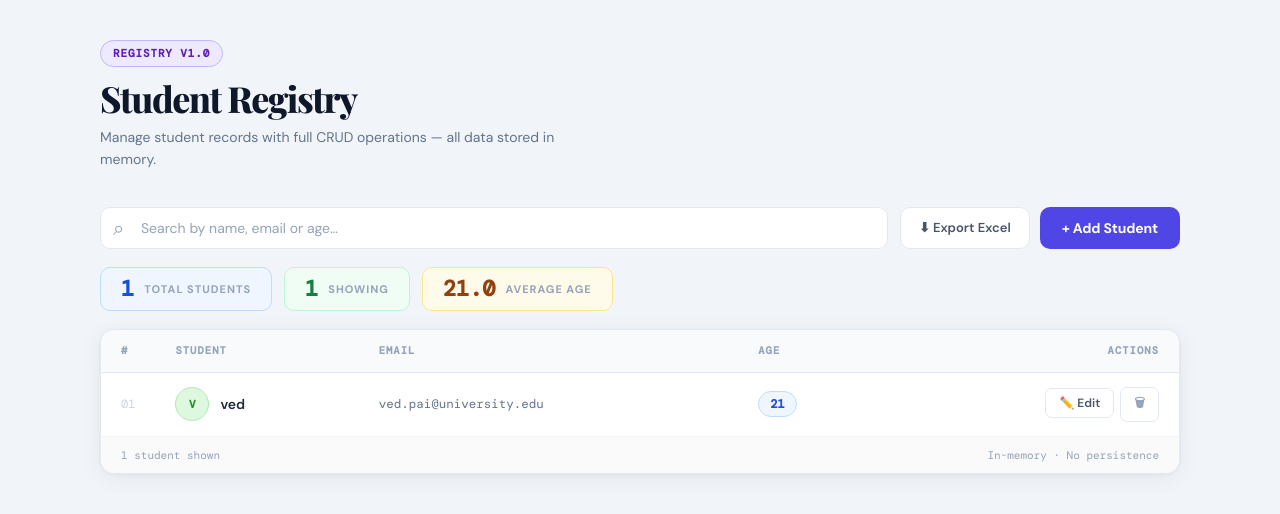
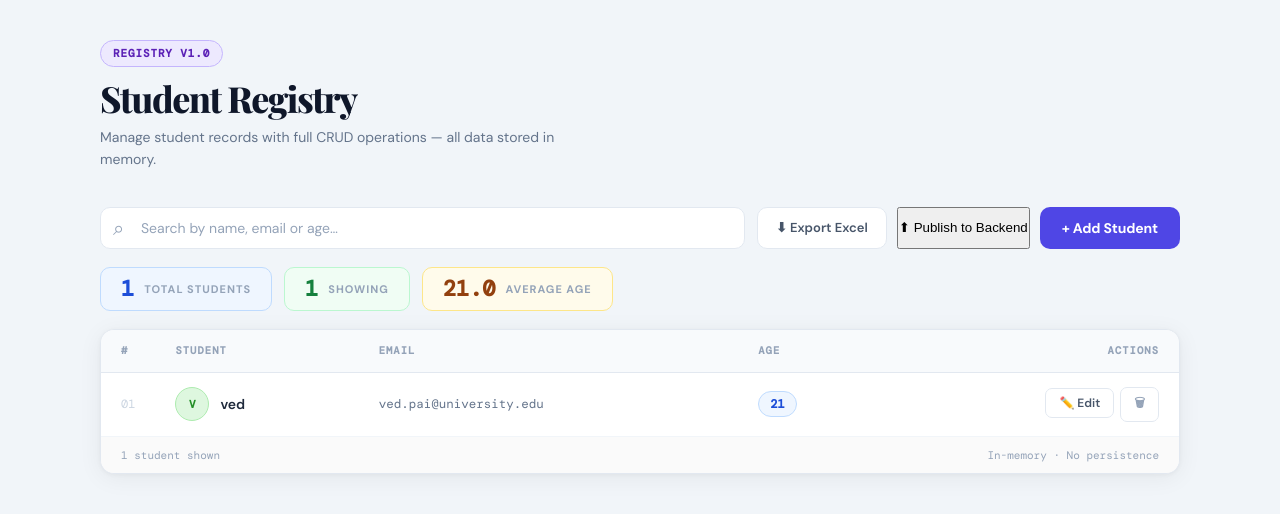
Before and after one commit to saransh357/student-registry_task, a React (Vite) app: page / in a window 1280 px wide. Shown: the top 514 px of the page. Built offline with nearby package versions, Linux system fonts and the light colour scheme; a web font is replaced by a local one.

Commit message:
Implement publish to backend feature
Added publishing functionality to sync student records to the backend.

```diff
--- a/src/App.jsx
+++ b/src/App.jsx
@@ -1,7 +1,8 @@
 import { useState, useEffect, useRef, useCallback } from "react";
 
-import initialStudents    from "./data/students";
-import { exportToExcel }  from "./utils/exportExcel";
+import initialStudents       from "./data/students";
+import { exportToExcel }     from "./utils/exportExcel";
+import { publishToBackend }  from "./utils/publishToBackend";
 
 import StudentTable  from "./components/StudentTable";
 import StudentForm   from "./components/StudentForm";
@@ -16,9 +17,11 @@ export default function App() {
   const [students,     setStudents]     = useState(initialStudents);
   const [loading,      setLoading]      = useState(true);
   const [search,       setSearch]       = useState("");
-  const [formModal,    setFormModal]    = useState(null);   // null | { mode: 'add' | 'edit', student? }
-  const [deleteTarget, setDeleteTarget] = useState(null);   // null | student
-  const [toast,        setToast]        = useState(null);   // null | { message, type }
+  const [formModal,    setFormModal]    = useState(null);
+  const [deleteTarget, setDeleteTarget] = useState(null);
+  const [toast,        setToast]        = useState(null);
+  const [publishing,   setPublishing]   = useState(false);  // publish loading state
+  const [published,    setPublished]    = useState(false);  // success checkmark state
   const nextId = useRef(initialStudents.length + 1);
 
   /* ── Simulate initial load ── */
@@ -86,6 +89,24 @@ export default function App() {
     exportToExcel(data);
     showToast(`Exported ${data.length} record${data.length !== 1 ? "s" : ""} to Excel`, "info");
   }, [search, filtered, students, showToast]);
+
+  /* ── Publish to Backend ── */
+  const handlePublish = useCallback(async () => {
+    if (publishing) return;
+    setPublishing(true);
+    setPublished(false);
+    try {
+      const result = await publishToBackend(students);
+      setPublished(true);
+      showToast(`✓ ${result.count} records published to backend`, "success");
+      // Reset the checkmark after 3 seconds
+      setTimeout(() => setPublished(false), 3000);
+    } catch (err) {
+      showToast("Failed to publish — check your backend URL", "error");
+    } finally {
+      setPublishing(false);
+    }
+  }, [publishing, students, showToast]);
 
   /* ── Stats ── */
   const avgAge = students.length
@@ -157,6 +178,20 @@ export default function App() {
                 <span className={styles.exportBadge}>{filtered.length}</span>
               )}
             </button>
+            <button
+              className={`${styles.publishBtn} ${published ? styles.publishedBtn : ""}`}
+              onClick={handlePublish}
+              disabled={publishing || students.length === 0}
+              title="Sync all student records to your backend API"
+            >
+              {publishing ? (
+                <><span className={styles.publishSpinner} /> Publishing…</>
+              ) : published ? (
+                <>✓ Published!</>
+              ) : (
+                <>⬆ Publish to Backend</>
+              )}
+            </button>
             <button className={styles.addBtn} onClick={handleAdd}>
               + Add Student
             </button>
```
